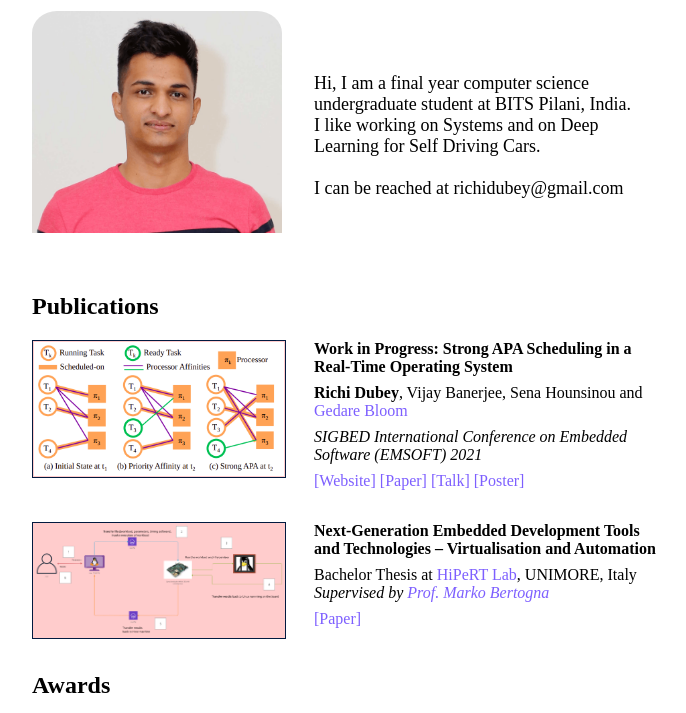
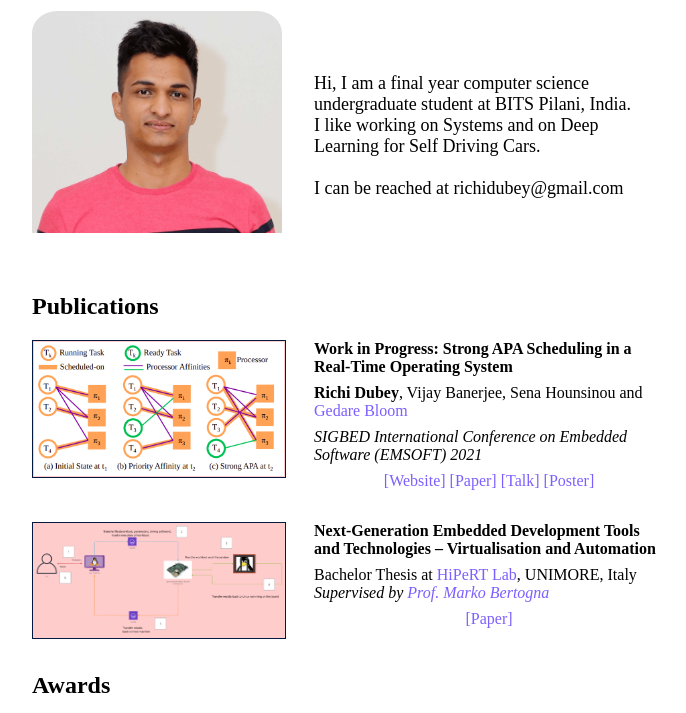
Before and after one commit to richidubey/Simple-Minimalistic-Academic-Portfolio, a plain HTML site: page index.html in a window 1280 px wide. Shown: the part 87-800 px from the top of the page, without its empty margins (292-978 px from the left). Drawn offline with Linux system fonts and the light colour scheme.

Commit message:
Start modularising

```diff
--- a/index.html
+++ b/index.html
@@ -14,8 +14,13 @@
     <title>Richi Dubey</title>
     <style>
         a{
-        color: #7d5fff;
-        text-decoration: none;
+            color: #7d5fff;
+            text-decoration: none;
+        }
+
+        .links-outreach-publications{
+            margin-top: .5em;
+            text-align: center;
         }
     </style>
 
@@ -43,7 +48,7 @@
 </head>
 <body >
 
-    <div style="width: 50%; min-width: 600px; overflow: hidden; margin: auto;">
+    <div style="width: 50%;  min-width: 600px; overflow: hidden; margin: auto;">
 
         <div>
             <!-- TODO: Change this to your name  -->
@@ -72,8 +77,6 @@
         <!-- End: Top Section: Introduction  -->
 
 
-
-
         <!-- Start: Section: Publications  -->
         <div style="margin-top: 2em; clear: left;">
             <h2>Publications</h2>
@@ -95,7 +98,7 @@
                             <span style=" display: block; font-style:italic"> SIGBED International Conference on Embedded Software (EMSOFT) 2021 </span>
                         </div>
 
-                        <div style="margin-top: .5em;">
+                        <div class="links-outreach-publications">
                             <a href="https://richidubey.github.io/Strong-APA-Documentation/html/" target="_blank">[Website]</a>
                             <a href="">[Paper]</a>
                             <a href="">[Talk]</a>
@@ -121,7 +124,7 @@
                         <div>
                             <span style="font-style:italic"> Supervised by <a href="https://algo.ing.unimo.it/people/marko/" target="_blank">Prof. Marko Bertogna</a></span>
                         </div>
-                        <div style="margin-top: .5em;">
+                        <div class="links-outreach-publications">
                             <a href="./publications/2021_RichiDubey_Bachelor_Thesis.pdf" target="_blank">[Paper]</a>
                         </div>
                 </div>
```
